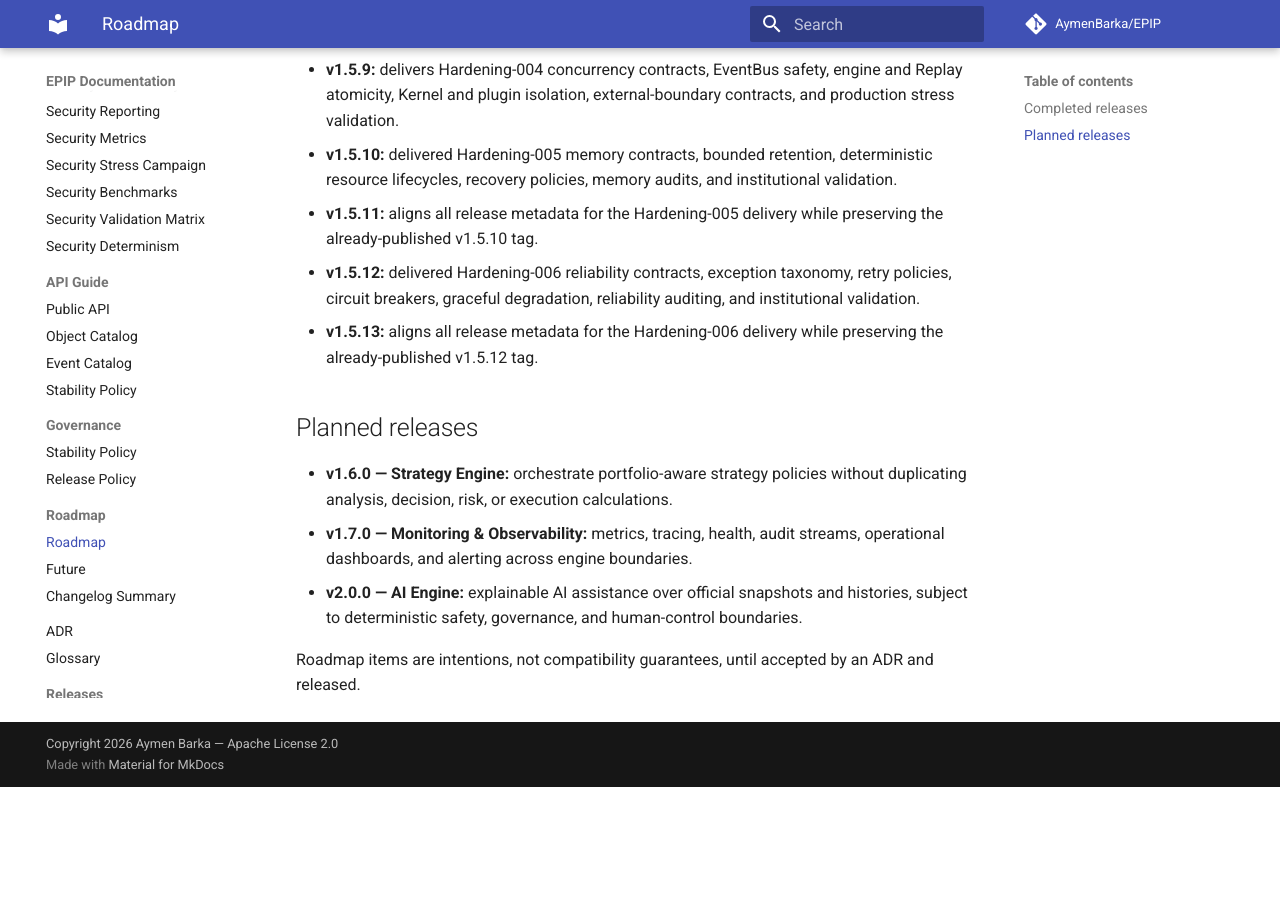
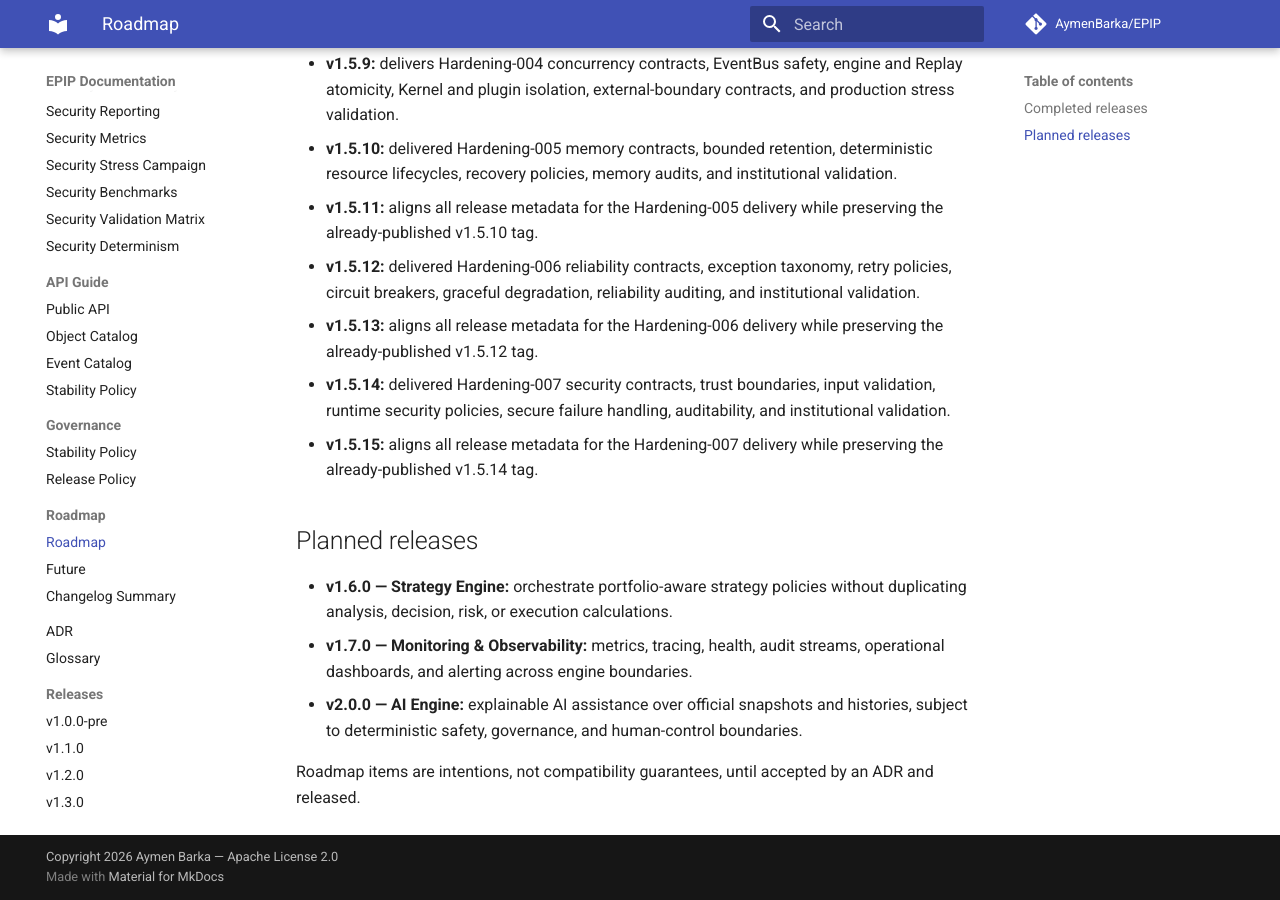
Before and after one commit to AymenBarka/EPIP, an MkDocs documentation site: the page built from docs/project/ROADMAP.md, in a window 1280 px wide and 900 px high, scrolled down 1097 px. Built offline with MkDocs 1.6.1 and Material for MkDocs 9.7.7, drawn with Linux system fonts in a browser that asks for light colours; comment, search, counter and statistics services are not loaded; before the commit the page ends 1884 px from its top, so only the background shows below that.

Commit message:
fix(release): align Hardening-007 release metadata

```diff
--- a/docs/project/ROADMAP.md
+++ b/docs/project/ROADMAP.md
@@ -22,6 +22,8 @@
     v1.5.11 : Hardening-005 release metadata correction
     v1.5.12 : Hardening-006 Reliability and Fault Tolerance
     v1.5.13 : Hardening-006 release metadata correction
+    v1.5.14 : Hardening-007 Security and Defensive Programming
+    v1.5.15 : Hardening-007 release metadata correction
     v1.6.0 : Strategy Engine
     v1.7.0 : Monitoring and Observability
     v2.0.0 : AI Engine
@@ -66,6 +68,10 @@
   circuit breakers, graceful degradation, reliability auditing, and institutional validation.
 - **v1.5.13:** aligns all release metadata for the Hardening-006 delivery while preserving the
   already-published v1.5.12 tag.
+- **v1.5.14:** delivered Hardening-007 security contracts, trust boundaries, input validation,
+  runtime security policies, secure failure handling, auditability, and institutional validation.
+- **v1.5.15:** aligns all release metadata for the Hardening-007 delivery while preserving the
+  already-published v1.5.14 tag.
 
 ## Planned releases
 
--- a/pyproject.toml
+++ b/pyproject.toml
@@ -4,7 +4,7 @@
 
 [project]
 name = "epip"
-version = "1.5.13"
+version = "1.5.15"
 description = "Elliott Pattern Intelligence Platform"
 readme = "README.md"
 requires-python = ">=3.13"
```
Also changed, not shown: CHANGELOG.md (+44 -0 lines), docs/project/releases/v1.5.14.md (added, +29 -0 lines), docs/project/releases/v1.5.15.md (added, +23 -0 lines).
